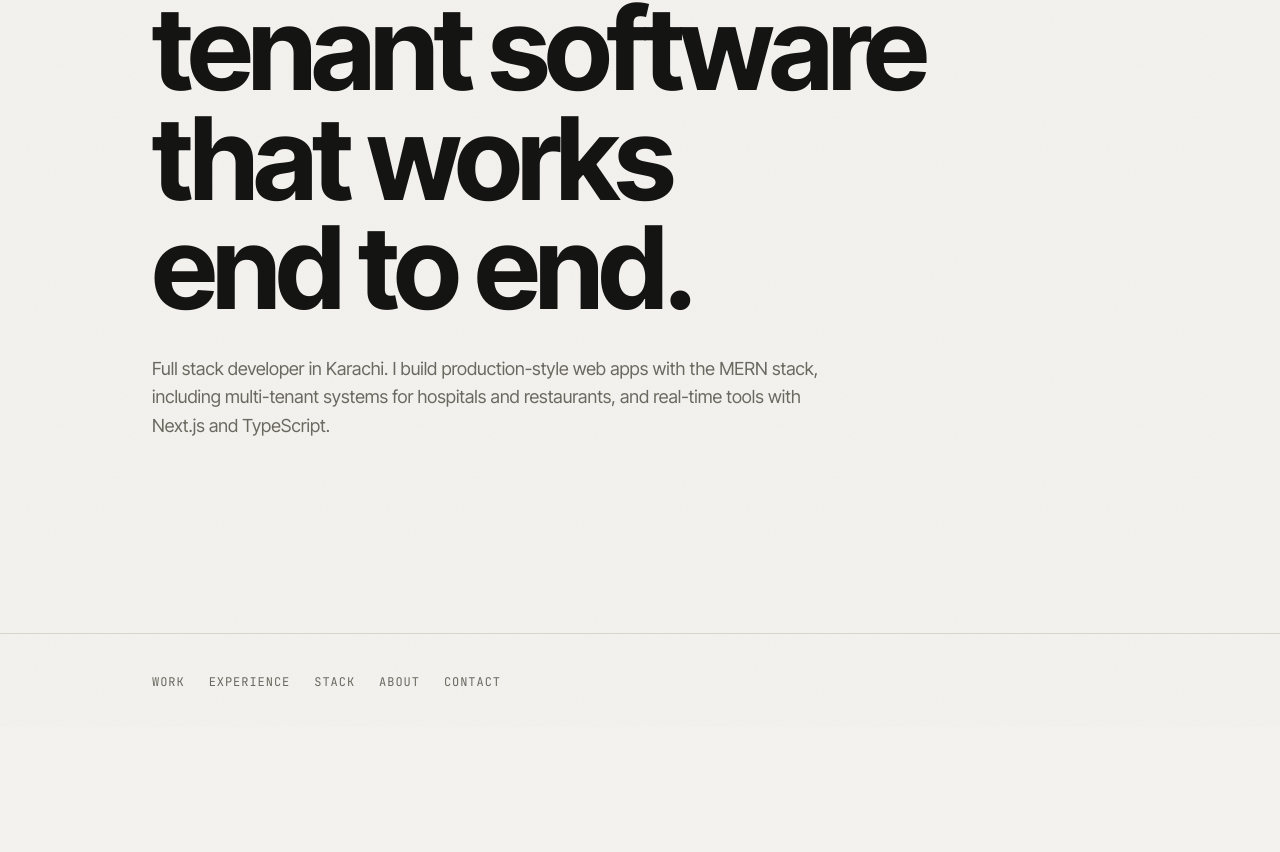
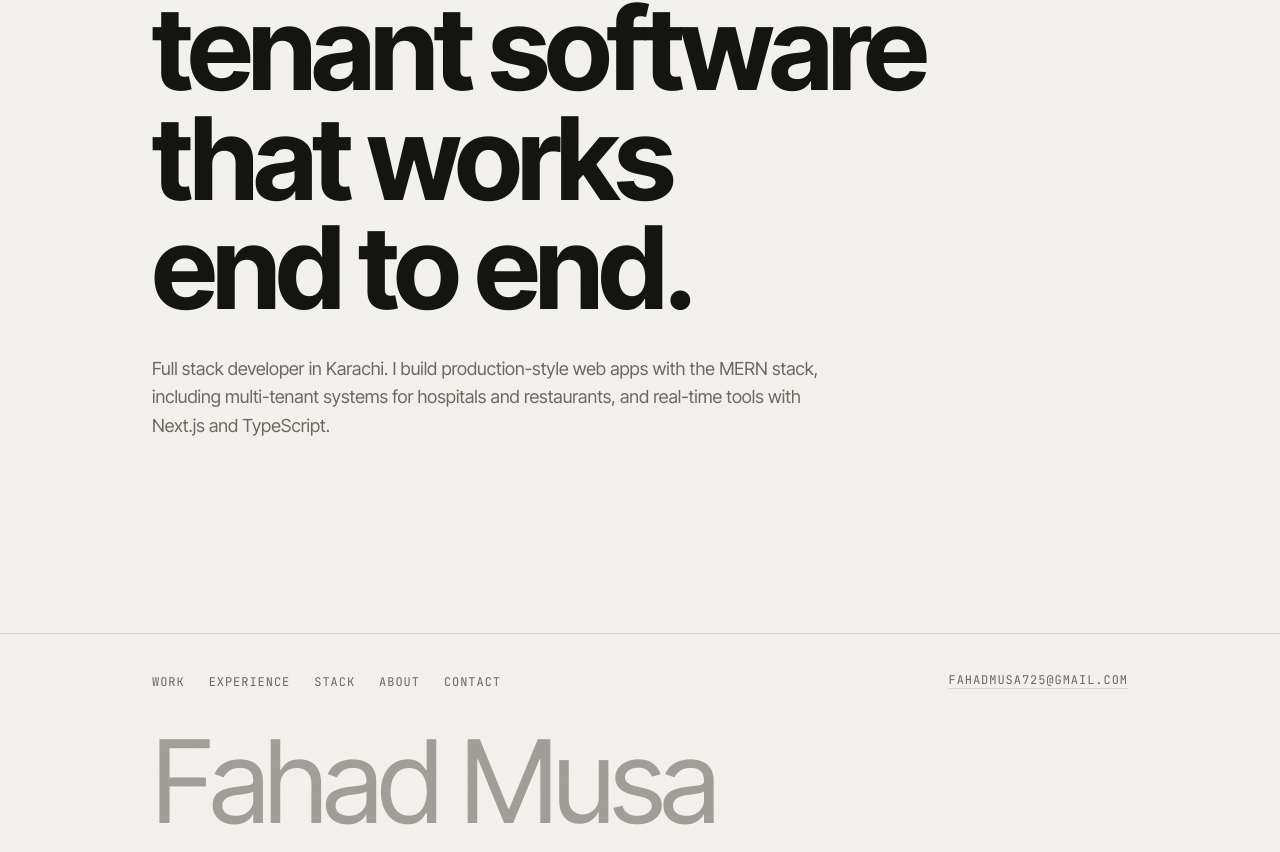
Before and after one commit to fahadmusa725/portfolio, a Next.js app: page / in a window 1280 px wide. Shown: the part 324-1176 px from the top of the page. Before the commit the page ends 1051 px from the top, so only its background shows below. Built offline with nearby package versions, Linux system fonts and the light colour scheme.

Commit message:
add email link and name watermark to footer

```diff
--- a/components/sections/Footer.tsx
+++ b/components/sections/Footer.tsx
@@ -1,8 +1,8 @@
-import { navLinks } from "@/content/site";
+import { navLinks, profile } from "@/content/site";
 
 export default function Footer() {
   return (
-    <footer className="mt-24 border-t border-line">
+    <footer className="mt-24 overflow-hidden border-t border-line">
       <div className="mx-auto flex w-full max-w-5xl flex-col gap-6 px-6 py-8 sm:flex-row sm:items-center sm:justify-between">
         <nav aria-label="Footer">
           <ul className="flex flex-wrap gap-x-6 gap-y-2">
@@ -18,7 +18,20 @@ export default function Footer() {
             ))}
           </ul>
         </nav>
+        <a
+          href={`mailto:${profile.email}`}
+          className="w-fit font-mono text-label uppercase text-muted underline decoration-line underline-offset-4 transition-colors duration-200 hover:text-ink hover:decoration-accent"
+        >
+          {profile.email}
+        </a>
       </div>
+
+      <p
+        aria-hidden="true"
+        className="mx-auto w-full max-w-5xl px-6 pb-4 text-display text-muted/60"
+      >
+        {profile.name}
+      </p>
     </footer>
   );
 }
```
